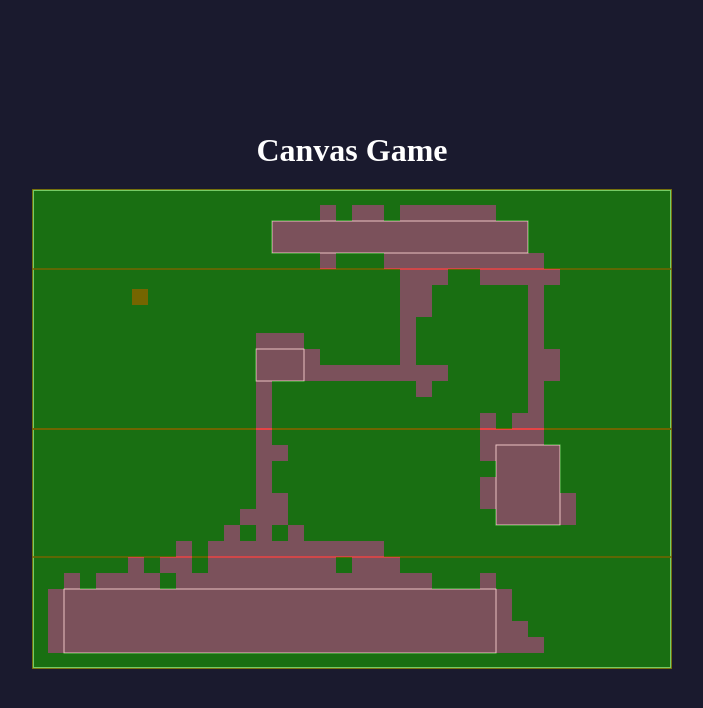
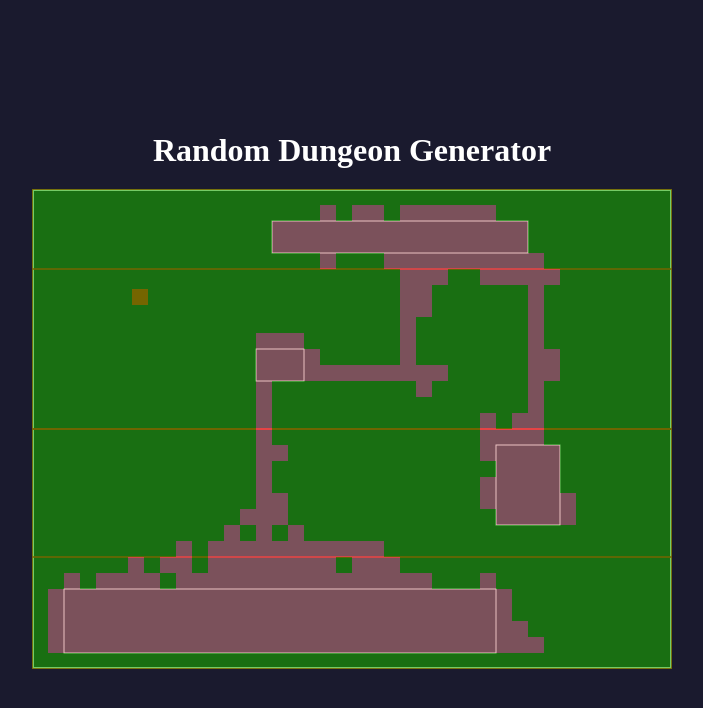
Before and after one commit to Alexcrayon/roguelike-game, a React (Vite) app: page / in a window 1280 px wide. Shown: the top 708 px of the page, without its empty margins (288-991 px from the left). Built offline with nearby package versions, Linux system fonts and the light colour scheme.

Commit message:
marked corridor with a different color

```diff
--- a/src/GameCanvas.tsx
+++ b/src/GameCanvas.tsx
@@ -152,6 +152,11 @@ export const GameCanvas = () => {
                             ctx.fillStyle = 'rgba(220, 136, 136, 0.5)';
                             ctx.fillRect(j*16,i*16,16,16);
                         }
+                        else if(grid[i][j].type == TileType.Corridor){
+                            ctx.fillStyle = 'rgba(255, 0, 136, 0.5)';
+                            ctx.fillRect(j*16,i*16,16,16);
+                        }
+
                     }
                 }
             }
@@ -183,7 +188,7 @@ export const GameCanvas = () => {
             padding: '20px'
              }}>
             <h1 style={{ color: 'white', fontSize: '32px', marginBottom: '20px' }}>
-                Canvas Game
+                Random Dungeon Generator
             </h1>
             <canvas ref ={canvasRef} width={640} height={480} />
 
```
